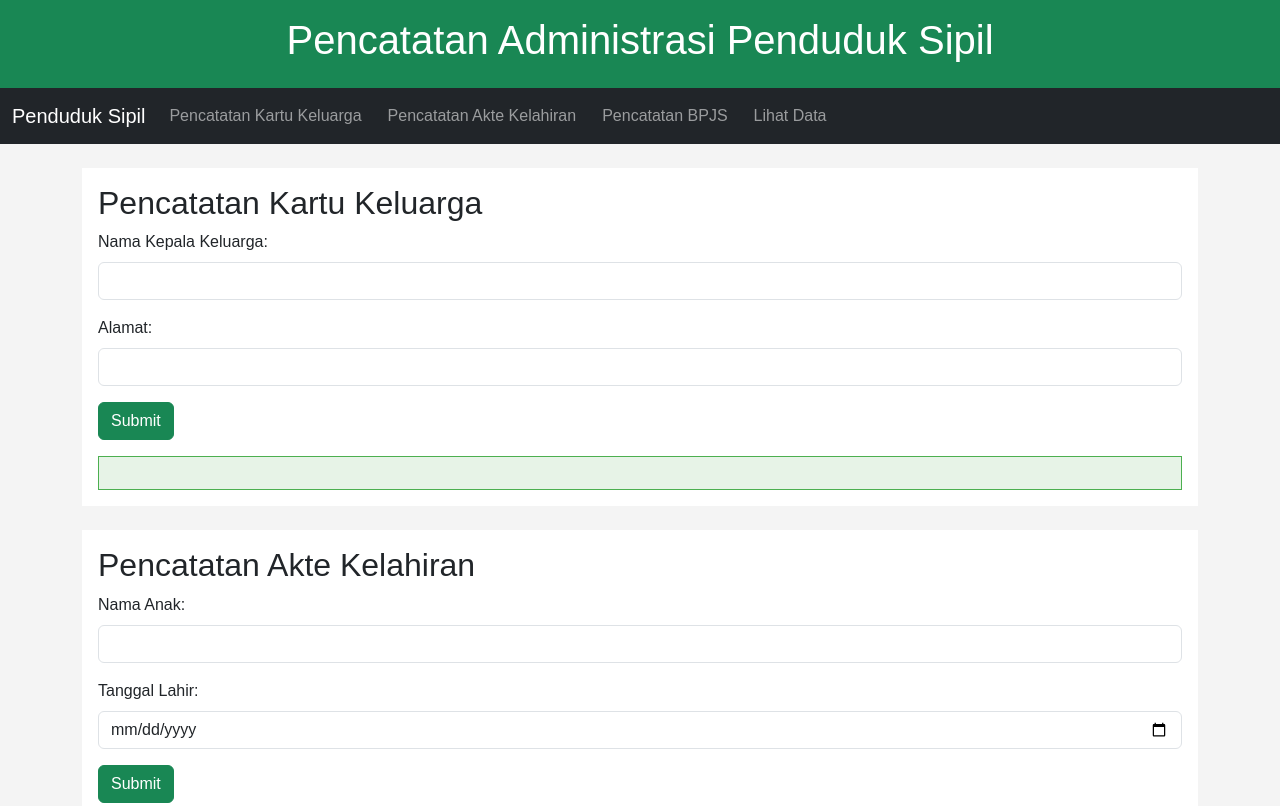
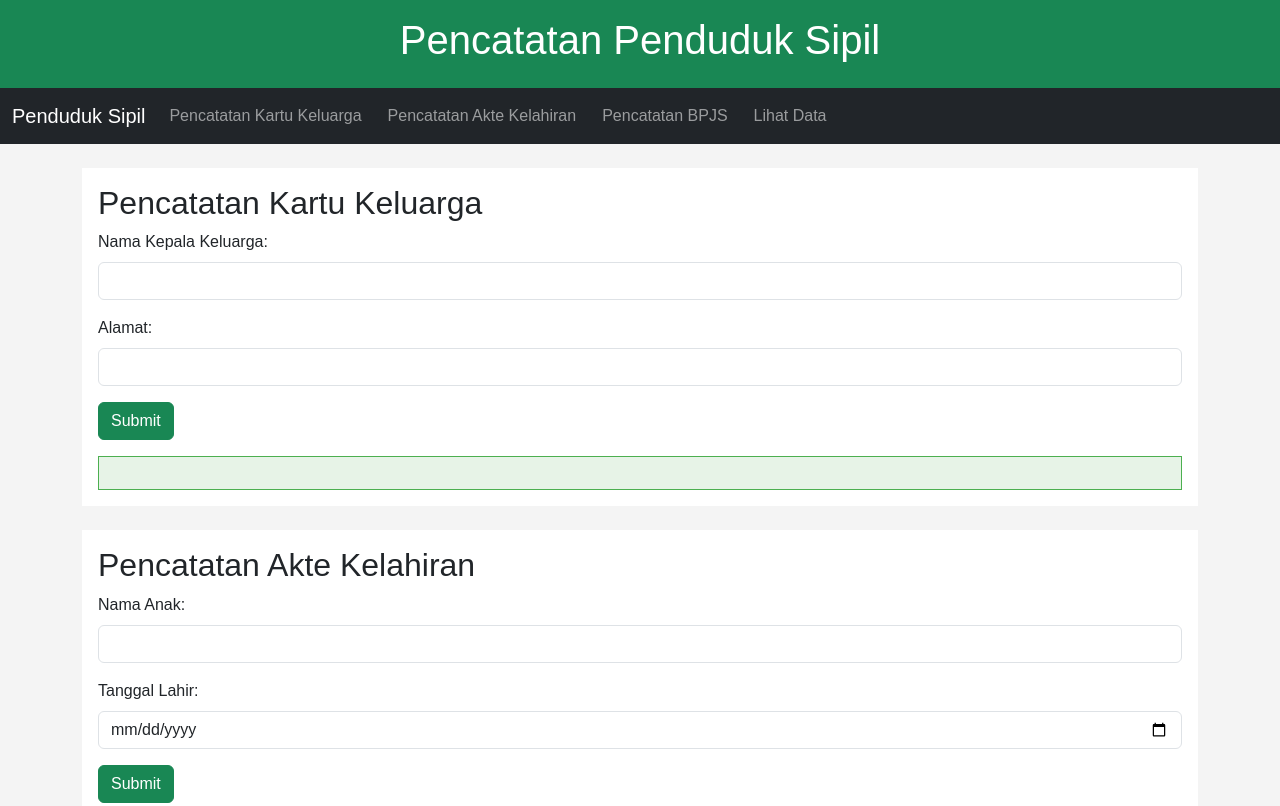
Before and after one commit to Latifmmhd/9, a plain HTML site: page index.html in a window 1280 px wide. Shown: the top 806 px of the page. Drawn offline with nearby package versions, Linux system fonts and the light colour scheme.

Commit message:
Halo ini yang baru

```diff
--- a/index.html
+++ b/index.html
@@ -71,7 +71,7 @@
   </head>
   <body>
     <header class="bg-success text-white text-center py-3">
-      <h1>Pencatatan Administrasi Penduduk Sipil</h1>
+      <h1>Pencatatan Penduduk Sipil</h1>
     </header>
 
     <nav class="navbar navbar-expand-lg navbar-dark bg-dark">
```
